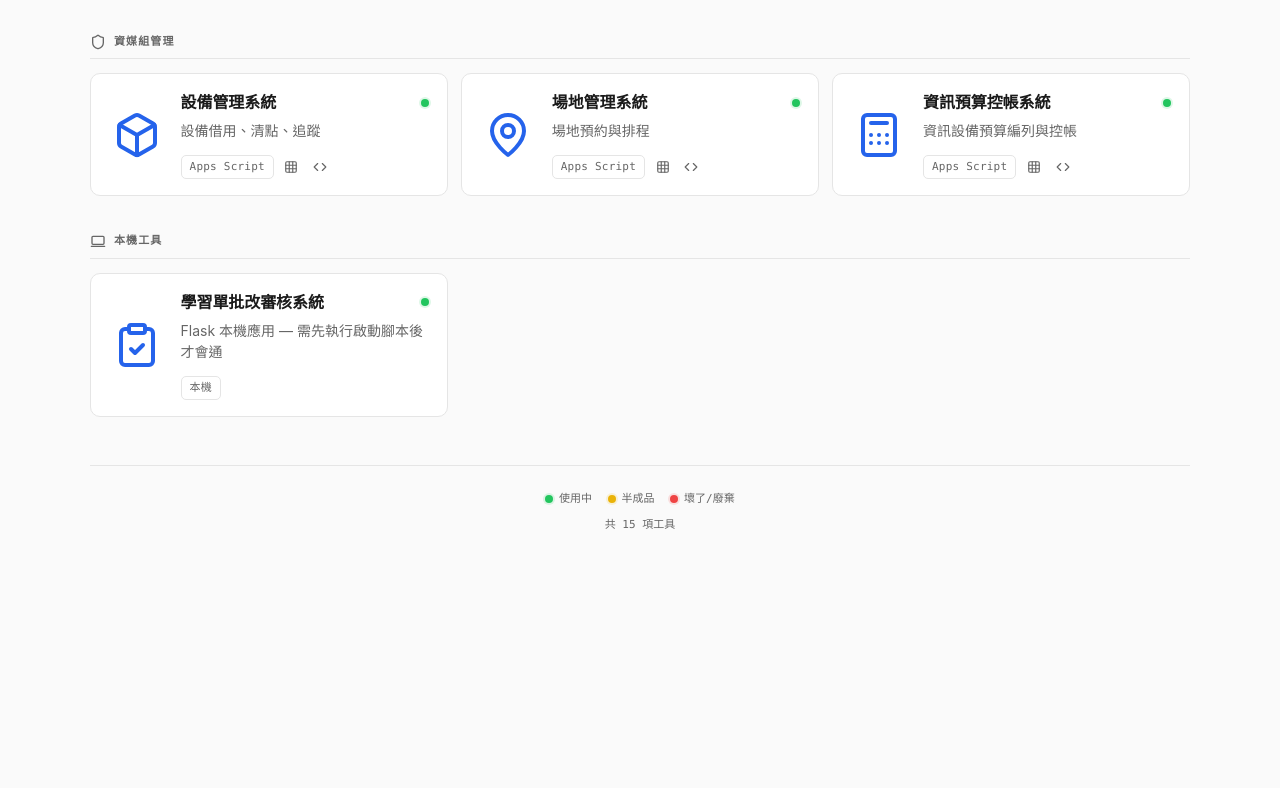
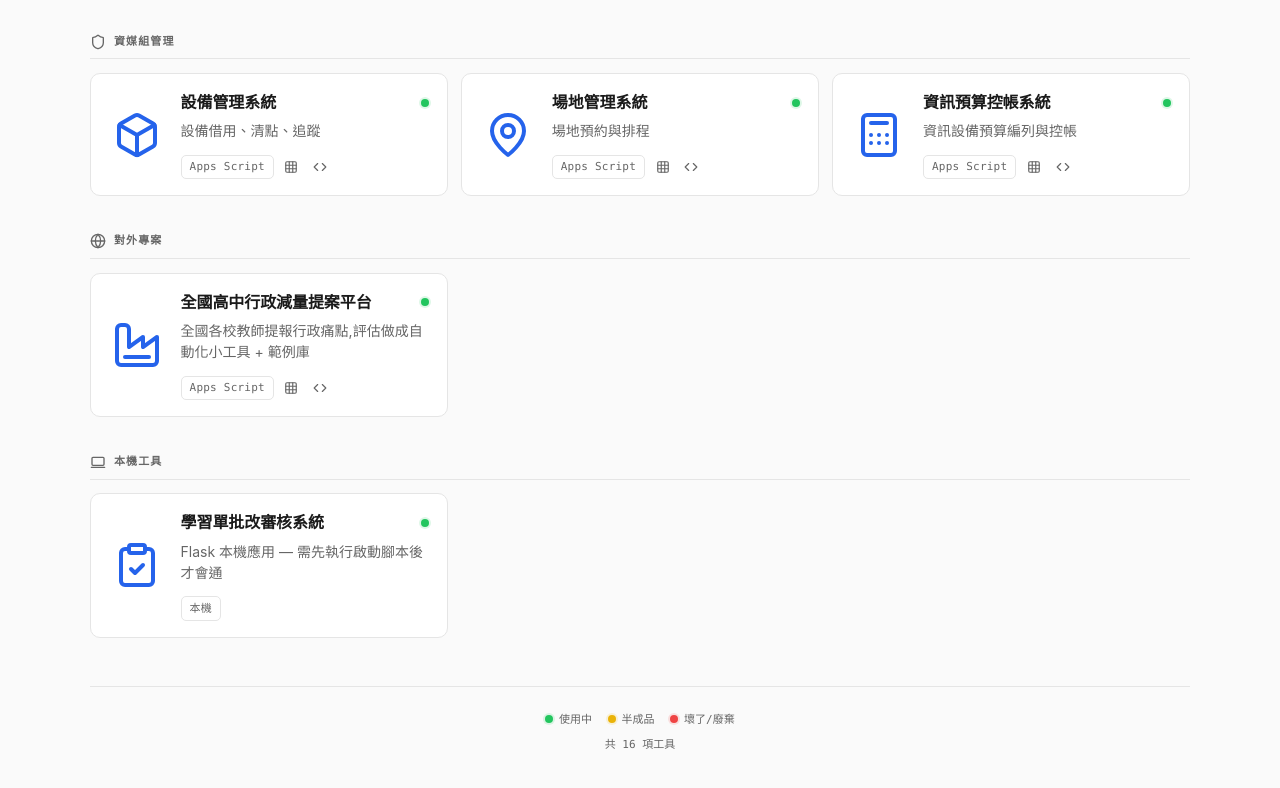
Before and after one commit to Ivanchen114/ivanchen114.github.io, a plain HTML site: page index.html in a window 1280 px wide. Shown: the part 1182-1970 px from the top of the page. Before the commit the page ends 1779 px from the top, so only its background shows below. Drawn offline with Linux system fonts and the light colour scheme; no server answers.

Commit message:
Add 全國高中行政減量提案平台

```diff
--- a/index.html
+++ b/index.html
@@ -475,6 +475,19 @@ const tools = [
     category: "教師服務"
   },
 
+  // ─── 對外專案(全網域開放,不限校內) ───
+  {
+    title: "全國高中行政減量提案平台",
+    icon: "factory",
+    desc: "全國各校教師提報行政痛點,評估做成自動化小工具 + 範例庫",
+    url: "https://script.google.com/macros/s/AKfycbzVmZBOgckUVazYxaftgrofHMAwes8BMyuNfFawug_TjxKoOB90kAviNHIqV0gtmByVPA/exec",
+    dataUrl: "https://docs.google.com/spreadsheets/d/1HdJZiecHBsg_F128nH3DKa292vaoixa4Bnn0Xr02wuk/edit",
+    codeUrl: "https://script.google.com/u/0/home/projects/1eoWqfDZmHQDahXgfa89KqJF89x4luKlyjjiws-6_gt1aNlpzYwn-3q-I/edit",
+    tag: "apps-script",
+    status: "active",
+    category: "對外專案"
+  },
+
   // ─── 其他教學工具 ───
   {
     title: "抽籤",
@@ -500,7 +513,7 @@ const tools = [
 
 // 分類顯示順序(沒列到的會自動排在最後)
 // 分類邏輯:教學兩區按「情境」分,其餘按「誰會用」分 — 師生 / 教師 / 只有資媒組
-const categoryOrder = ["教學網站", "教學工具", "師生服務", "教師服務", "資媒組管理", "本機工具"];
+const categoryOrder = ["教學網站", "教學工具", "師生服務", "教師服務", "資媒組管理", "對外專案", "本機工具"];
 
 // 分類前綴 icon(沒列到的就純文字,不影響運作)
 const categoryIcons = {
@@ -509,6 +522,7 @@ const categoryIcons = {
   "師生服務": "graduation",
   "教師服務": "briefcase",
   "資媒組管理": "shield",
+  "對外專案": "globe",
   "本機工具": "laptop"
 };
 
@@ -539,7 +553,9 @@ const iconPaths = {
   contact: '<rect x="3" y="4" width="18" height="18" rx="2"/><path d="M17 18a2 2 0 0 0-2-2H9a2 2 0 0 0-2 2"/><circle cx="12" cy="10" r="2"/><line x1="8" y1="2" x2="8" y2="4"/><line x1="16" y1="2" x2="16" y2="4"/>',
   graduation: '<path d="M22 10v6M2 10l10-5 10 5-10 5z"/><path d="M6 12v5c3 3 9 3 12 0v-5"/>',
   briefcase: '<rect width="20" height="14" x="2" y="7" rx="2"/><path d="M16 21V5a2 2 0 0 0-2-2h-4a2 2 0 0 0-2 2v16"/>',
-  shield: '<path d="M20 13c0 5-3.5 7.5-7.66 8.95a1 1 0 0 1-.67-.01C7.5 20.5 4 18 4 13V6a1 1 0 0 1 1-1c2 0 4.5-1.2 6.24-2.72a1.17 1.17 0 0 1 1.52 0C14.51 3.81 17 5 19 5a1 1 0 0 1 1 1z"/>'
+  shield: '<path d="M20 13c0 5-3.5 7.5-7.66 8.95a1 1 0 0 1-.67-.01C7.5 20.5 4 18 4 13V6a1 1 0 0 1 1-1c2 0 4.5-1.2 6.24-2.72a1.17 1.17 0 0 1 1.52 0C14.51 3.81 17 5 19 5a1 1 0 0 1 1 1z"/>',
+  globe: '<circle cx="12" cy="12" r="10"/><path d="M12 2a14.5 14.5 0 0 0 0 20 14.5 14.5 0 0 0 0-20"/><path d="M2 12h20"/>',
+  factory: '<path d="M2 20a2 2 0 0 0 2 2h16a2 2 0 0 0 2-2V8l-7 5V8l-7 5V4a2 2 0 0 0-2-2H4a2 2 0 0 0-2 2z"/><path d="M6 18h12"/>'
 };
 
 function renderIcon(name, size) {
```
